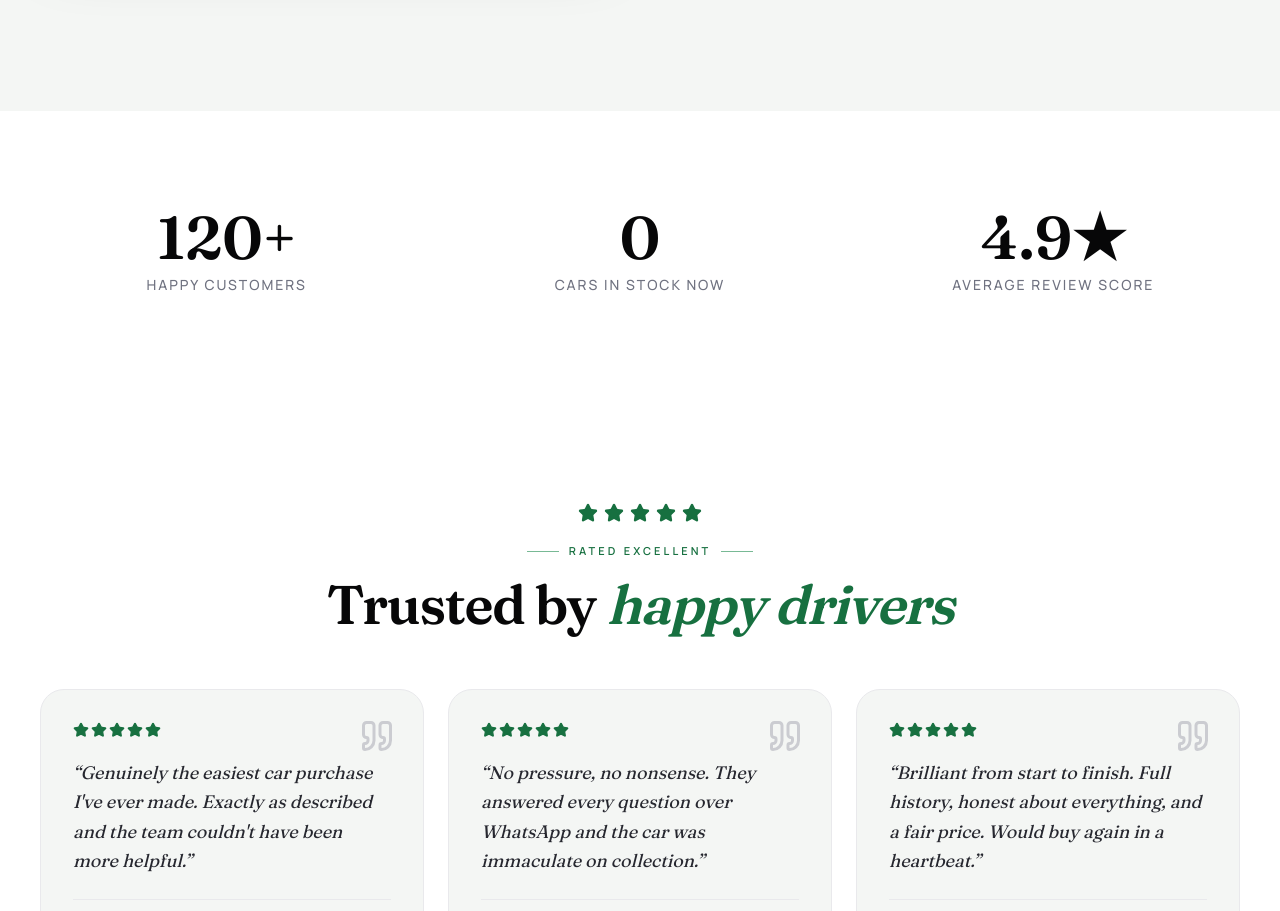
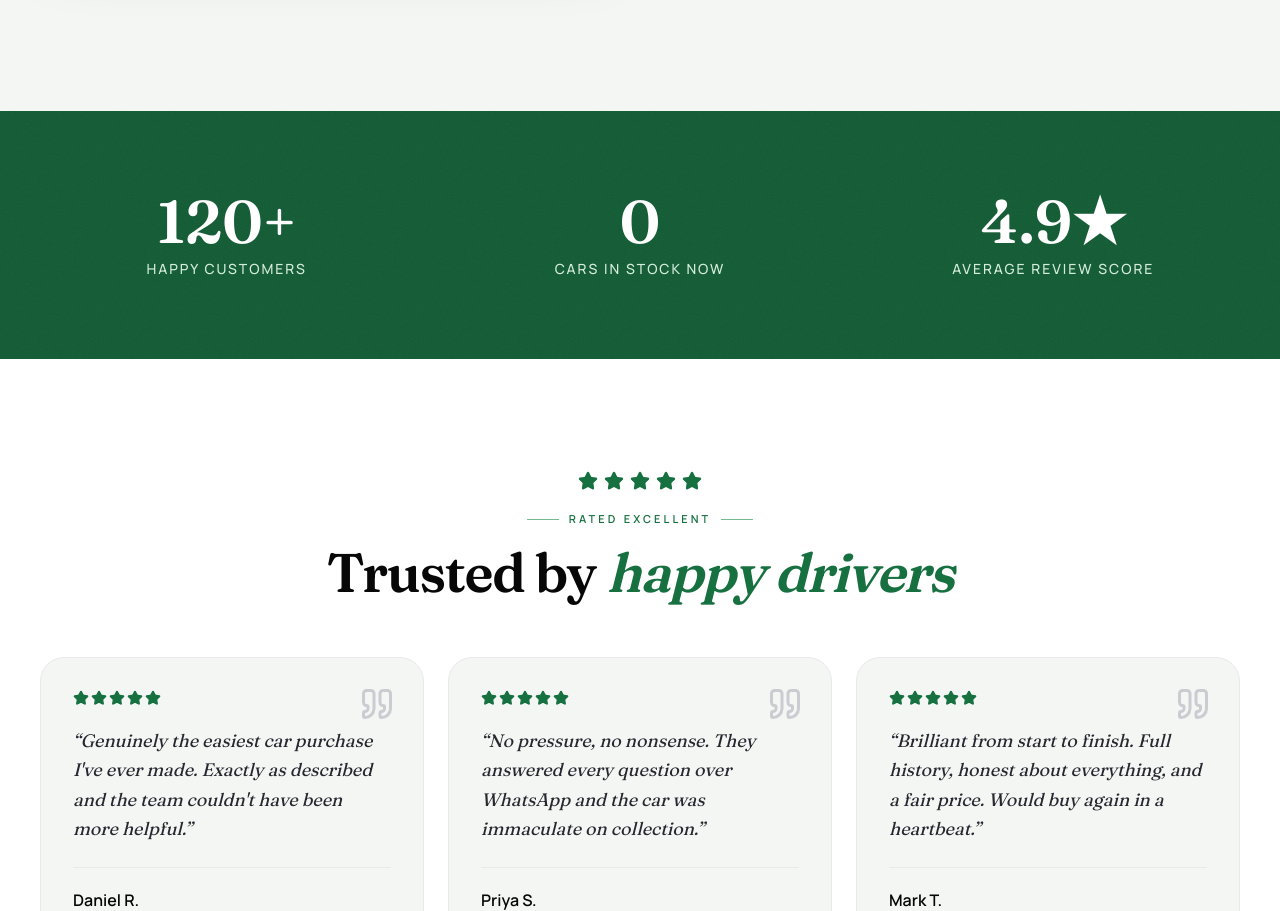
Before and after one commit to mchoudhury123/miaauto, a Next.js app: page / in a window 1280 px wide. Shown: the part 2380-3291 px from the top of the page. Built offline with nearby package versions, Linux system fonts and the light colour scheme; no server answers; the database is empty.

Commit message:
Give the stats band a green background with white text to separate it from reviews
Co-Authored-By: Claude Opus 4.8 <noreply@anthropic.com>

```diff
--- a/src/app/(public)/page.tsx
+++ b/src/app/(public)/page.tsx
@@ -193,7 +193,8 @@ export default async function HomePage() {
       </section>
 
       {/* ───────── STATS BAND ───────── */}
-      <section className="container-px py-16 lg:py-24">
+      <section className="grain relative overflow-hidden bg-green-700 py-16 text-white lg:py-20">
+        <div className="container-px relative">
           <div className="grid gap-10 sm:grid-cols-3">
             {[
               { v: <Counter to={sold + 120} suffix="+" />, l: "Happy customers" },
@@ -201,14 +202,15 @@ export default async function HomePage() {
               { v: "4.9★", l: "Average review score" },
             ].map((s, i) => (
               <Reveal key={i} delay={i * 0.1} className="text-center">
-              <p className="font-display text-5xl font-semibold text-ink-950 sm:text-6xl">
+                <p className="font-display text-5xl font-semibold text-white sm:text-6xl">
                   {s.v}
                 </p>
-              <p className="mt-2 text-sm font-medium uppercase tracking-[0.14em] text-ink-400">
+                <p className="mt-2 text-sm font-medium uppercase tracking-[0.14em] text-green-100">
                   {s.l}
                 </p>
               </Reveal>
             ))}
+          </div>
         </div>
       </section>
 
```
Lines whose indentation alone changed are shown as unchanged.
